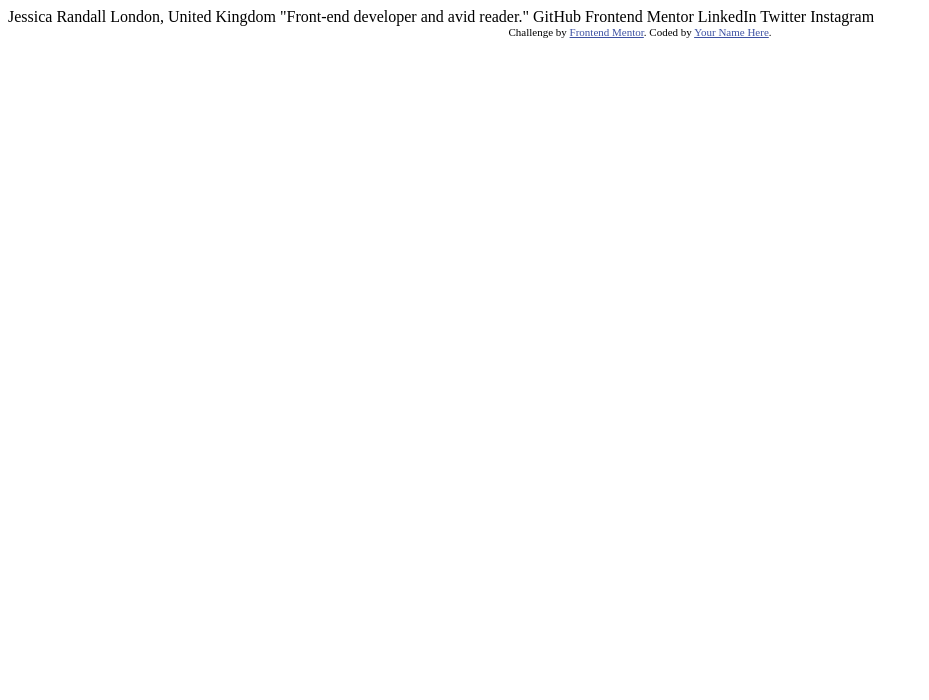
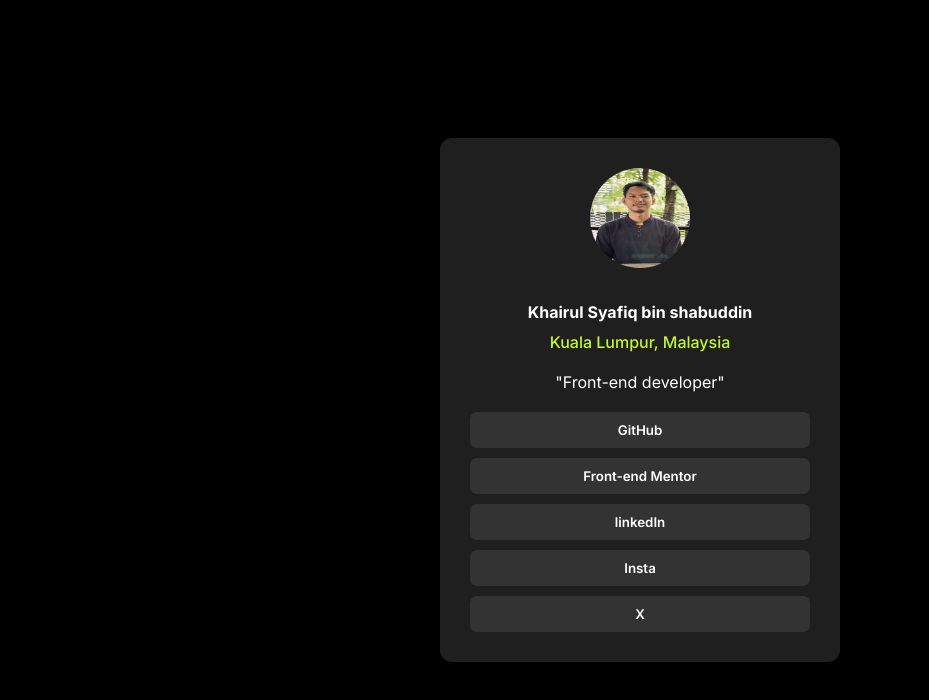
Before and after one commit to CendoiC1/social-links-profile, a plain HTML site: page social-links-profile-main/index.html in a window 1280 px wide. Shown: the whole page, without its empty margins (0-929 px from the left). Drawn offline with Linux system fonts and the light colour scheme.

Commit message:
html, css code added

```diff
--- a/social-links-profile-main/index.html
+++ b/social-links-profile-main/index.html
@@ -5,30 +5,28 @@
   <meta name="viewport" content="width=device-width, initial-scale=1.0"> <!-- displays site properly based on user's device -->
 
   <link rel="icon" type="image/png" sizes="32x32" href="./assets/images/favicon-32x32.png">
+  <link rel="stylesheet" href="styles.css">
+
 
   <title>Frontend Mentor | Social links profile</title>
-
-  <!-- Feel free to remove these styles or customise in your own stylesheet 👍 -->
-  <style>
-    .attribution { font-size: 11px; text-align: center; }
-    .attribution a { color: hsl(228, 45%, 44%); }
-  </style>
 </head>
 <body>
-
-  Jessica Randall
-  London, United Kingdom
-  "Front-end developer and avid reader."
-
-  GitHub
-  Frontend Mentor
-  LinkedIn
-  Twitter
-  Instagram
-
-  <div class="attribution">
-    Challenge by <a href="https://www.frontendmentor.io?ref=challenge" target="_blank">Frontend Mentor</a>.
-    Coded by <a href="#">Your Name Here</a>.
+  <div class="card">
+    <div class="picture">
+      <img src="./assets/images/IMG_6506.jpeg" alt="Profile-picture">
+    </div>
+    <div class="bio">
+      <p id="name">Khairul Syafiq bin shabuddin</p>
+      <p id="address">Kuala Lumpur, Malaysia</p>
+      <p id="description">"Front-end developer"</p>
+    </div>
+    <div class="links">
+      <button class="button">GitHub</button>
+      <button class="button">Front-end Mentor</button>
+      <button class="button">linkedIn</button>
+      <button class="button">Insta</button>
+      <button class="button">X</button>
+    </div>
   </div>
 </body>
 </html>
--- a/social-links-profile-main/styles.css
+++ b/social-links-profile-main/styles.css
@@ -0,0 +1,91 @@
+@import url('https://fonts.googleapis.com/css2?family=Inter:ital,opsz,wght@0,14..32,100..900&display=swap');
+
+*,
+*::before,
+*::after {
+    padding: 0;
+    margin: 0 ;
+    box-sizing: border-box;
+    font-family: 'Inter',sans-serif;
+}
+
+body {
+    background: black;
+    display: flex;
+    justify-content: center;
+    align-items: center;
+    min-height: 100vh;
+    margin: 0;
+    padding: 20px;
+}
+
+.bio {
+    color: white;
+    margin-bottom: 10px;
+}
+
+.bio #name {
+    font-weight: 700;
+    margin-bottom: 10px;
+}
+
+.bio #address {
+    margin-bottom: 20px;
+    color: hsl(75, 94%, 57%);
+    font-weight: 500;
+}
+
+.bio #description {
+    font-weight: 400;
+    margin-bottom: 20px;
+}
+
+.picture  img {
+    border-radius: 50%;
+    size: 20%;
+    width: 100px;
+    height: 100px;
+    margin-bottom: 30px;
+}
+
+
+.card {
+    background-color: hsl(0, 0%, 12%);
+    justify-content: center;
+    text-align: center;
+    padding: 30px;
+    width: 100%;
+    max-width: 400px;
+    border-radius: 12px;
+}
+
+.links {
+    display: flex;
+    justify-content: center;
+    flex-direction: column;
+    gap: 10px;
+}
+
+.button {
+    width: 100%;
+    padding: 10px;
+    border-radius: 7px;
+    background-color: hsl(0, 0%, 20%);
+    color: white;
+    outline: none;
+    border: 0px;
+    cursor: pointer;
+    font-weight: 600;
+}
+
+.button:hover {
+    background-color: hsl(75, 94%, 57%);
+    color: black;
+}
+
+@media (min-width: 375px) {
+    .card {
+        padding: 30px;
+        width: 60%;
+    }
+}
```
Also changed, not shown: social-links-profile-main/assets/images/IMG_6506.jpeg (added).
